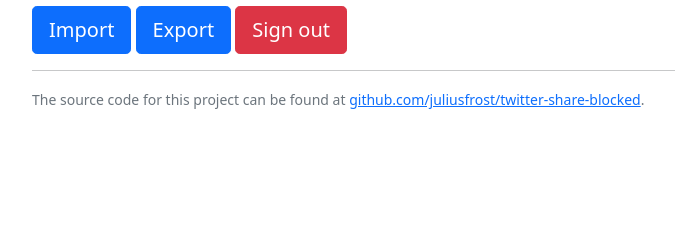
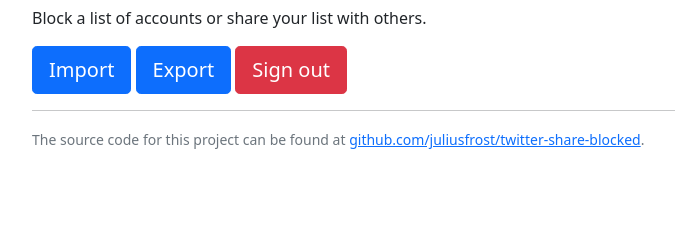
Before and after one commit to juliusfrost/share-blocked-twitter-accounts, a Flask app: template templates/welcome.html in a window 1280 px wide. Shown: the part 240-480 px from the top of the page, without its empty margins (50-725 px from the left). Run offline with Flask 2, Linux system fonts and the light colour scheme; the template is opened without the code that fills it, so the values that code supplies are empty.

Commit message:
welcome text

```diff
--- a/templates/welcome.html
+++ b/templates/welcome.html
@@ -2,6 +2,7 @@
 {% block title %}success{% endblock %}
 {% block containercontent %}
 <h2>Welcome, <strong>{{ name }}</strong></h2>
+<p>Block a list of accounts or share your list with others.</p>
 <div class="d-grid gap-2 d-md-block">
     <a href="/import" class="btn btn-lg btn-primary">Import</a>
     <a href="/export" class="btn btn-lg btn-primary">Export</a>
```
